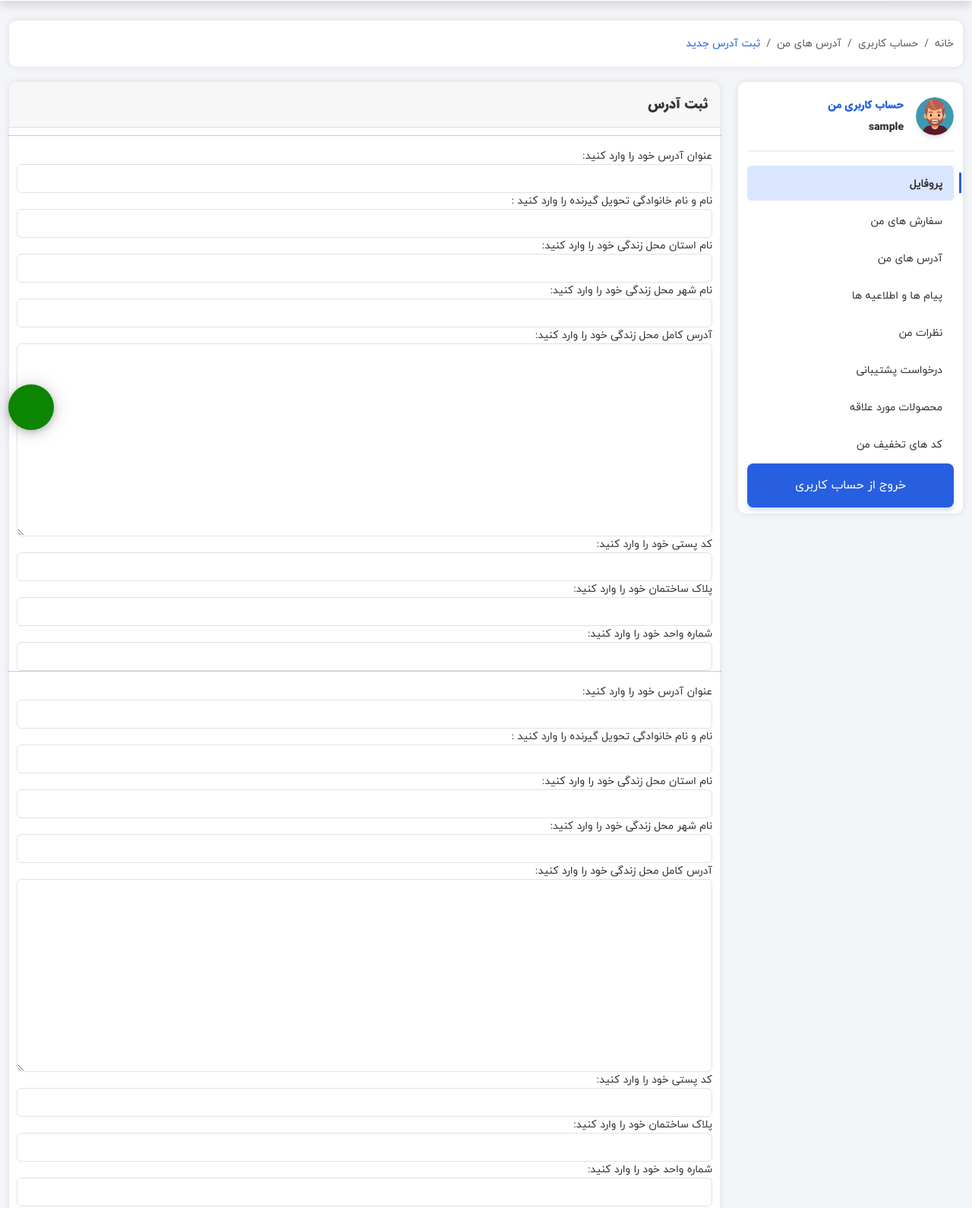
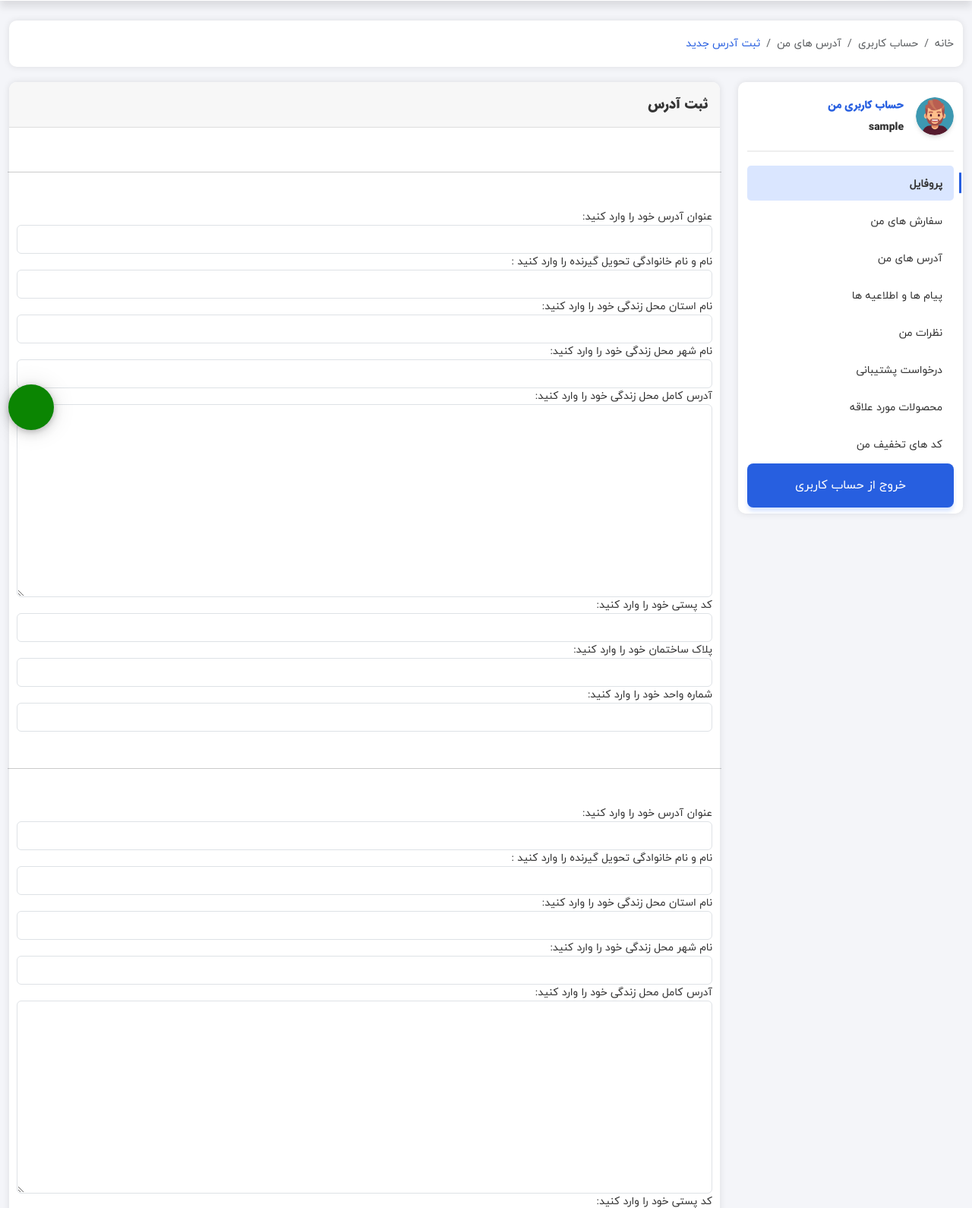
Before and after one commit to Rshmm/online_shop, a Django app: page /createaddress/ in a window 1280 px wide. Shown: the part 152-1742 px from the top of the page at 76% size. Run offline with Django 5.2, Linux system fonts and the light colour scheme; the visitor is signed in with stand-in values (Sample User, id 1); some libraries are stand-ins or nearby versions.

Commit message:
ادیت کردن خط بین فرم ها

```diff
--- a/user/templates/address-create.html
+++ b/user/templates/address-create.html
@@ -746,7 +746,7 @@
                                         {{ formset.management_data }}
                                         {% for form in Createaddressformset %}
                                             <div class="row exp-row">
-                                                    <hr class=" {% if  forloop.last %}  mb-5 mt-5 {% endif %}" />
+                                                    <hr class="mb-5 mt-5" />
                                                     {{ form }}
                                             </div>
                                         {% endfor %}
```
